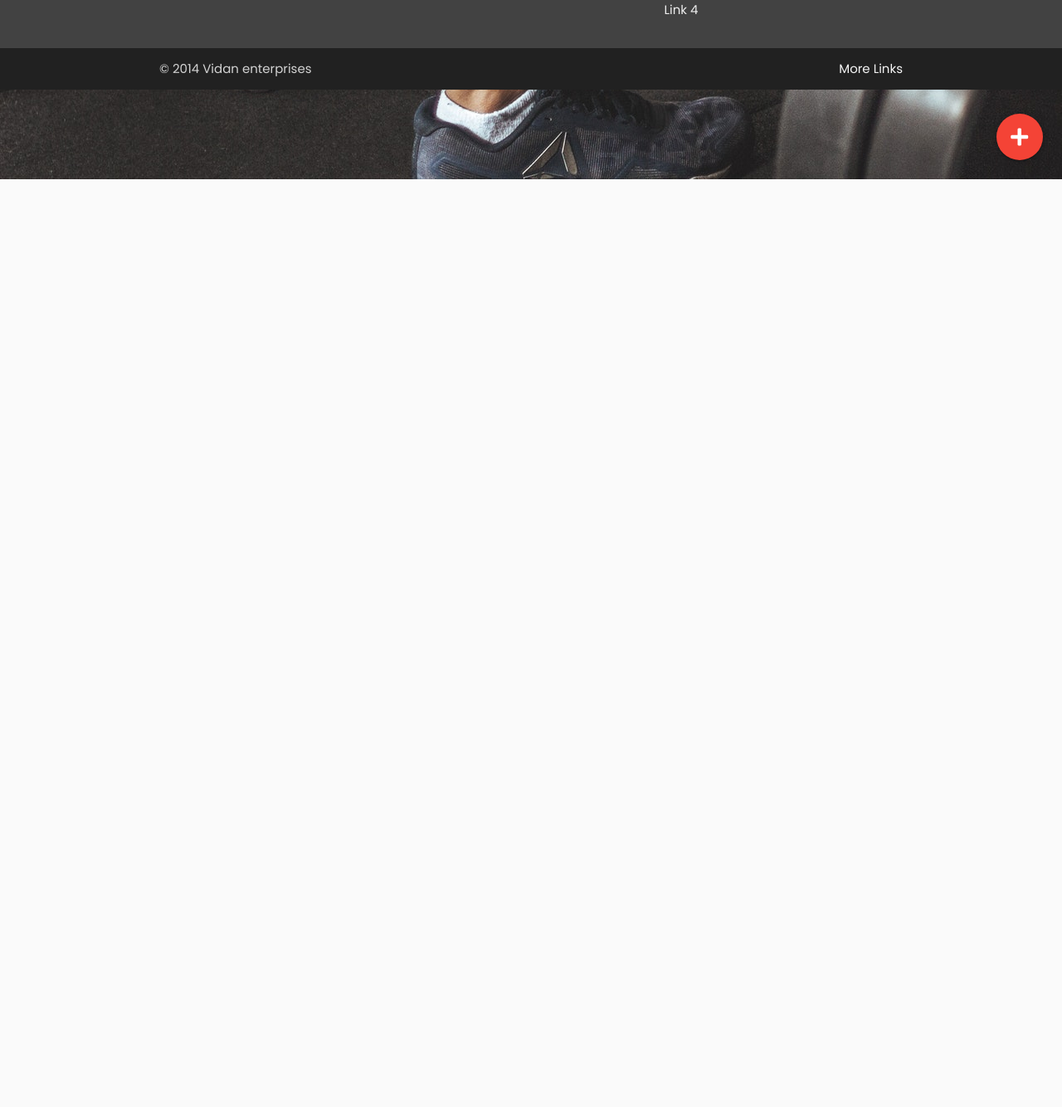
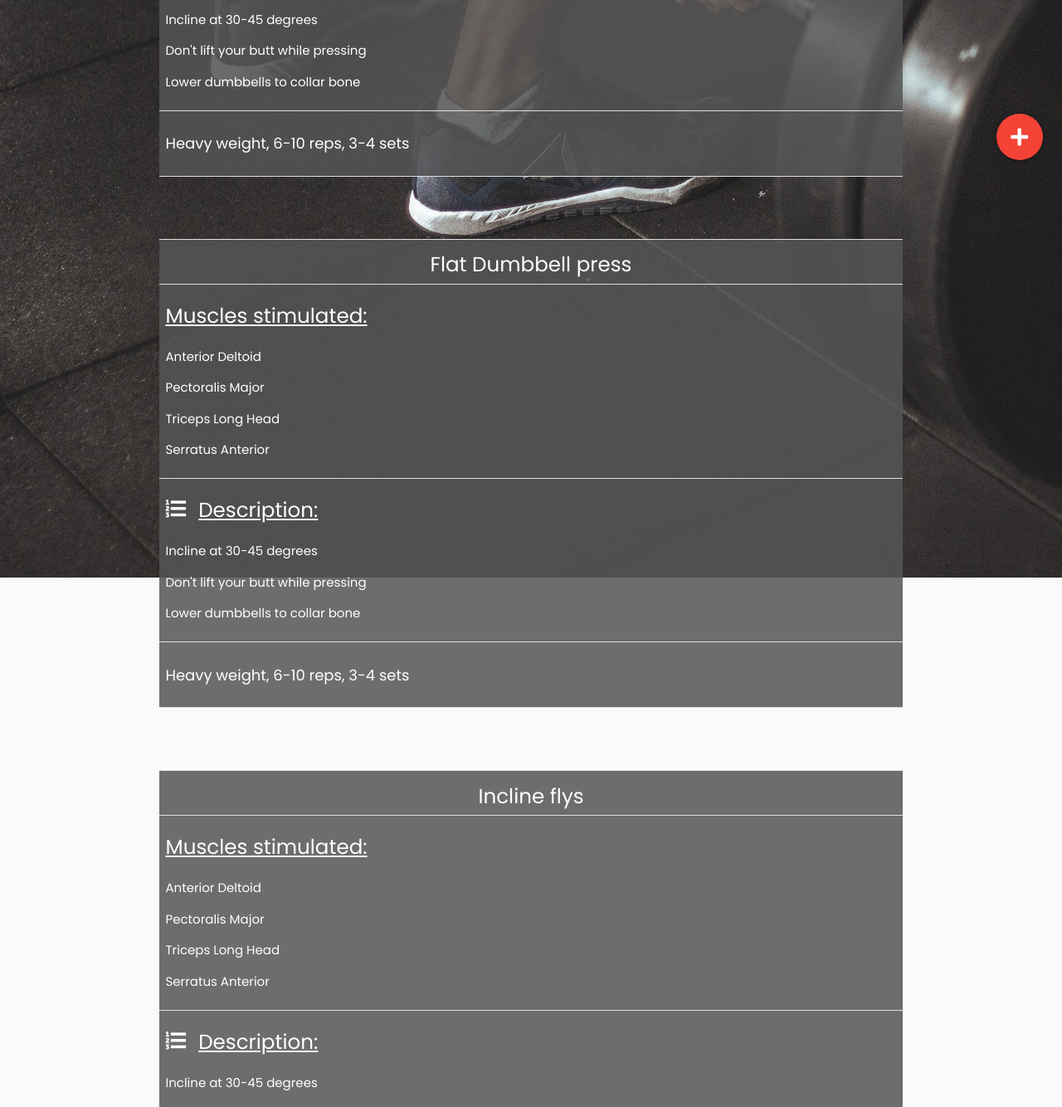
Before and after one commit to vidanmai/MatExample, a plain HTML site: page workout.html in a window 1280 px wide. Shown: the part 584-1918 px from the top of the page at 83% size. Before the commit the page ends 800 px from the top, so only its background shows below. Drawn offline with nearby package versions, Linux system fonts and the light colour scheme.

Commit message:
Added more to workout
Needs more work. Added more content and boxes

```diff
--- a/stylesheets/workout.css
+++ b/stylesheets/workout.css
@@ -6,10 +6,8 @@ body {
 }
 
 .box {
-    background: rgba(85, 85, 85, 0.9);
+    background: rgba(85, 85, 85, 0.85);
     color: white;
-    margin: 10px;
-
 }
 
 .box p {
@@ -18,6 +16,18 @@ body {
 
 .title {
     color: white;
+}
+
+.list li {
+    padding: 0.5rem;
+}
+
+.list h5 {
+    padding: 0.5rem;
+}
+
+.reps {
+    padding: 0.5rem;
 }
 
 .title-chest {
@@ -32,3 +42,7 @@ body {
     padding: 0.5rem;
     margin: 2rem;
 }
+
+.emptySpace {
+    margin: 5rem;
+}
--- a/workout.html
+++ b/workout.html
@@ -120,18 +120,91 @@
   <div class="container">
     <div class="row">
       <!-- Chest Section -->
-      <div id="chest" class="section scrollspy">
-        <div class="col s8 offset-s2">
+      <div id="chest" class="sectionChest section scrollspy">
+        <div class="col s12">
           <div class="title">
             <div class="title-chest">
               <h3 class="center">Chest</h3>
             </div>
           </div>
         </div>
+
+        <!-- Må fikse og legge til mer info angående øvelsene -->
+        <!-- First exercise box -->
+        <div class="box">
+          <h5 class="exerciseName center">Incline Dumbbell press</h5>
+          <li class="divider"></li>
+          <ul class="list muscle1">
+            <h5><u>Muscles stimulated:</u></h5>
+            <li class="muscle name">Anterior Deltoid</li>
+            <li class="muscle name">Pectoralis Major</li>
+            <li class="muscle name">Triceps Long Head</li>
+            <li class="muscle name">Serratus Anterior</li>
+          </ul>
+          <li class="divider"></li>
+          <ul class="list info1">
+            <h5><i class="fas fa-list-ol left"></i><u>Description:</u></h5>
+            <li class="muscle name">Incline at 30-45 degrees</li>
+            <li class="muscle name">Don't lift your butt while pressing</li>
+            <li class="muscle name">Lower dumbbells to collar bone</li>
+          </ul>
+          <li class="divider"></li>
+          <p class="reps">Heavy weight, 6-10 reps, 3-4 sets</p>
+          <li class="divider"></li>
+        </div>
+        <div class="emptySpace"></div>
+
+        <!-- Second exercise box -->
+        <div class="box">
+          <li class="divider"></li>
+          <h5 class="exerciseName center">Flat Dumbbell press</h5>
+          <li class="divider"></li>
+          <ul class="list muscle1">
+            <h5><u>Muscles stimulated:</u></h5>
+            <li class="muscle name">Anterior Deltoid</li>
+            <li class="muscle name">Pectoralis Major</li>
+            <li class="muscle name">Triceps Long Head</li>
+            <li class="muscle name">Serratus Anterior</li>
+          </ul>
+          <li class="divider"></li>
+          <ul class="list info1">
+            <h5><i class="fas fa-list-ol left"></i><u>Description:</u></h5>
+            <li class="muscle name">Incline at 30-45 degrees</li>
+            <li class="muscle name">Don't lift your butt while pressing</li>
+            <li class="muscle name">Lower dumbbells to collar bone</li>
+          </ul>
+          <li class="divider"></li>
+          <p class="reps">Heavy weight, 6-10 reps, 3-4 sets</p>
+          <li class="divider"></li>
+        </div>
+
+         <!-- Third exercise box -->
+        <div class="emptySpace"></div>
+        <div class="box">
+          <li class="divider"></li>
+          <h5 class="exerciseName center">Incline flys</h5>
+          <li class="divider"></li>
+          <ul class="list muscle1">
+            <h5><u>Muscles stimulated:</u></h5>
+            <li class="muscle name">Anterior Deltoid</li>
+            <li class="muscle name">Pectoralis Major</li>
+            <li class="muscle name">Triceps Long Head</li>
+            <li class="muscle name">Serratus Anterior</li>
+          </ul>
+          <li class="divider"></li>
+          <ul class="list info1">
+            <h5><i class="fas fa-list-ol left"></i><u>Description:</u></h5>
+            <li class="muscle name">Incline at 30-45 degrees</li>
+            <li class="muscle name">Don't lift your butt while pressing</li>
+            <li class="muscle name">Lower dumbbells to collar bone</li>
+          </ul>
+          <li class="divider"></li>
+          <p class="reps">Heavy weight, 6-10 reps, 3-4 sets</p>
+          <li class="divider"></li>
       </div>
       <!-- Back -->
       <div id="back" class="section scrollspy">
-          <div class="col s8 offset-s2">
+          <div class="col s12">
             <div class="title">
               <div class="title-back">
                 <h3 class="center">Back</h3>
```
Also changed, not shown: index.html (+3 -4 lines), portfolio.html (+1 -1 lines).
